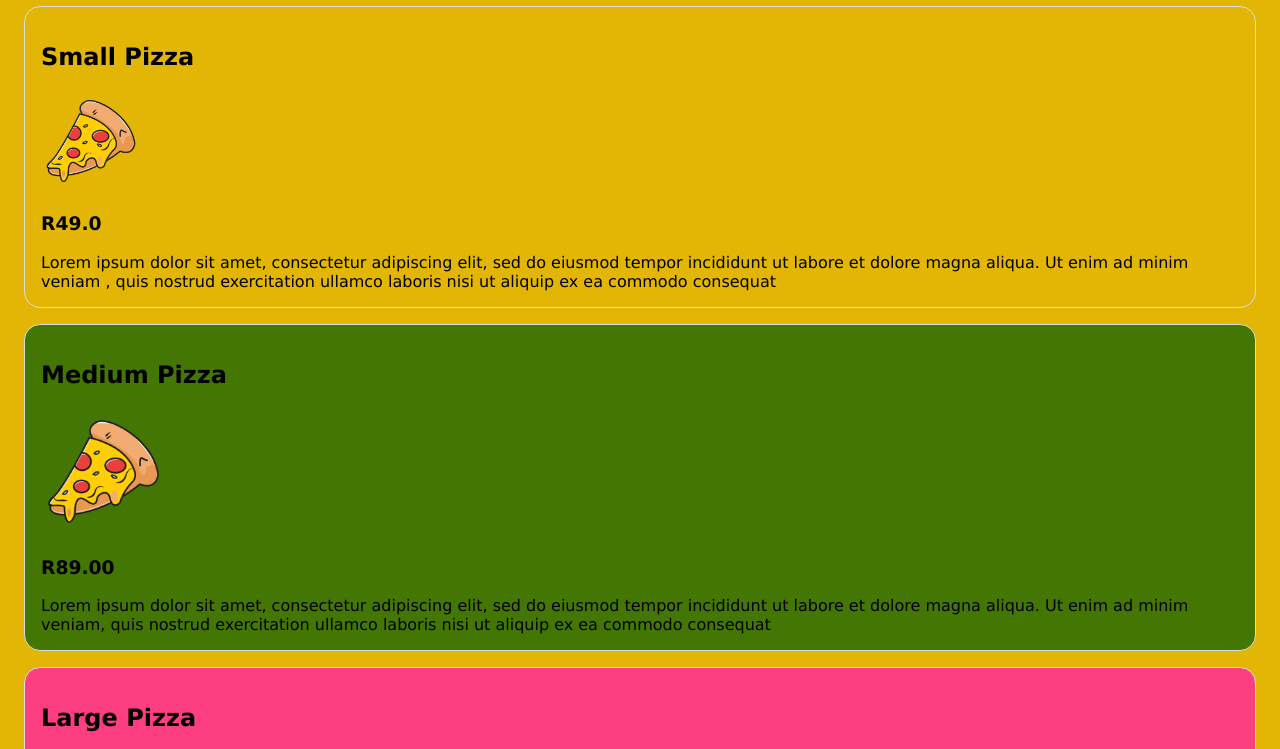
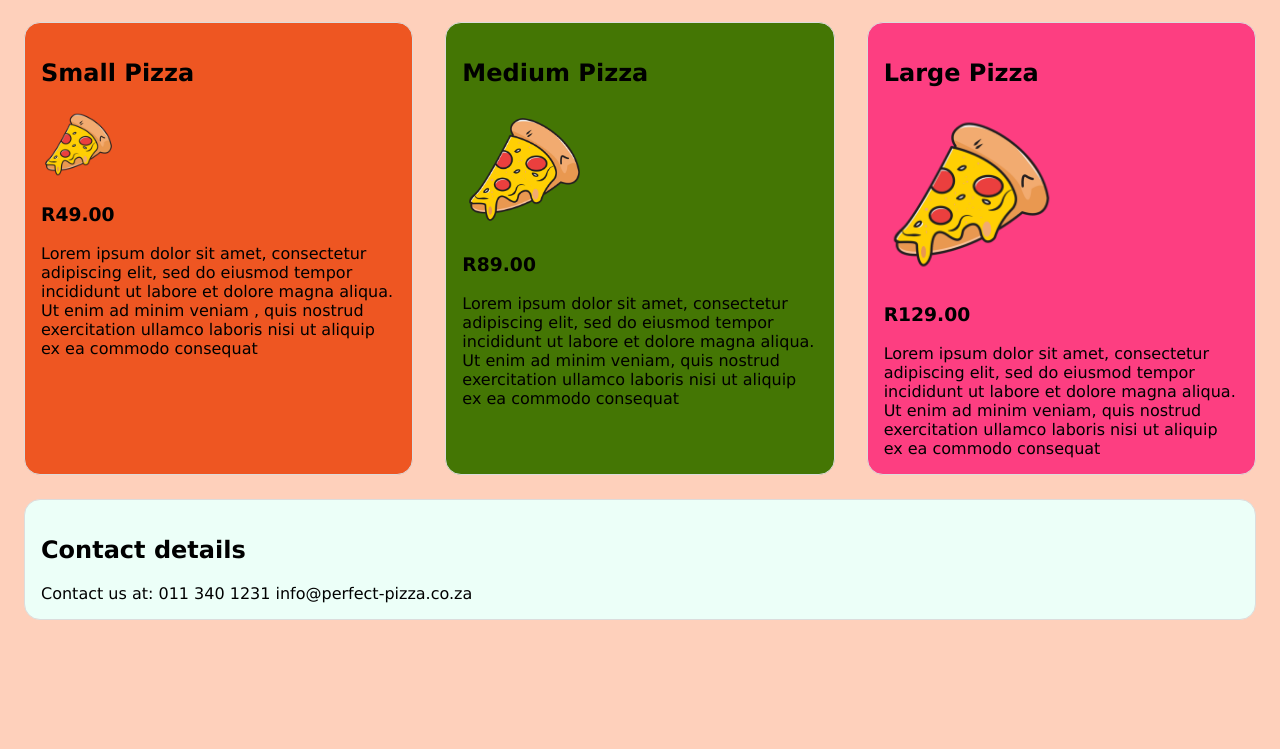
Before and after one commit to Rhyno150/perfect-pizza, a plain HTML site: page index.html in a window 1280 px wide. Shown: the part 75-824 px from the top of the page. After the commit the page ends 800 px from the top, so only its background shows below. Drawn offline with Linux system fonts and the light colour scheme.

Commit message:
made color changes

```diff
--- a/index.html
+++ b/index.html
@@ -9,11 +9,11 @@
 <body>
 
 <h1>Perfect Pizza</h1>
-
-<div class="pizza">
+<div class="pizzas">
+    <div class="pizza small_pizza">
         <h2>Small Pizza</h2>
-    <img src="pizza one.png" width="100">
-   <h3>R49.0</h3>
+        <img src="pizza one.png" width="75">
+       <h3>R49.00</h3>
         <div>
         Lorem ipsum dolor sit amet, consectetur adipiscing elit, sed do eiusmod tempor incididunt ut labore et dolore magna aliqua. <span> Ut enim ad minim veniam  </span>, quis nostrud exercitation ullamco laboris nisi ut aliquip ex ea commodo consequat
         </div>
@@ -30,7 +30,7 @@ Lorem ipsum dolor sit amet, consectetur adipiscing elit, sed do eiusmod tempor i
 
     <div class="pizza Large_pizza">
     <h2>Large Pizza</h2>
-<img src="pizza one.png" width="150">
+    <img src="pizza one.png" width="175">
      <h3>R129.00</h3>
      <div>
     Lorem ipsum dolor sit amet, consectetur adipiscing elit, sed do eiusmod tempor incididunt ut labore et dolore magna aliqua. Ut enim ad minim veniam, quis nostrud exercitation ullamco laboris nisi ut aliquip ex ea commodo consequat
@@ -38,8 +38,9 @@ Lorem ipsum dolor sit amet, consectetur adipiscing elit, sed do eiusmod tempor i
     </div>
 
     </div>
+</div>
 
-<div class="pizza small_pizza">
+
 
 
 
--- a/style.css
+++ b/style.css
@@ -1,5 +1,5 @@
 body {
-  background-color: #E3B505;
+  background-color: #FED0BB;
   font-family: Verdana, Geneva, Tahoma, sans-serif;
 
 
@@ -23,21 +23,23 @@ min-height: 30em;  */
 
 .medium_pizza {
   background-color: #447604;
-   flex: 2
+   flex: 1
 }
 
 .Large_pizza {
   background-color: #FD3E81;
-    flex: 2
+    flex: 1
 }
 
 .small_pizza {
- background-color: #020887;
+ background-color: #EE5622;
     flex: 1
 }
 
 .contact_us {
-     background-color: cornflowerblue;
+     background-color: #ECFFF8;
+
+
 
 
 }
@@ -65,12 +67,9 @@ min-height: 30em;  */
 @media (min-width: 960px) {
 /* apply this css if the page is wider than 960px */
  /* body{
-    background-color:  #fff;
+    background-color:  #fff; */
 
-} */
-
-.pizzas {
+    .pizzas {
   display: flex;
 }
-
 }
```
Lines whose indentation alone changed are shown as unchanged.
